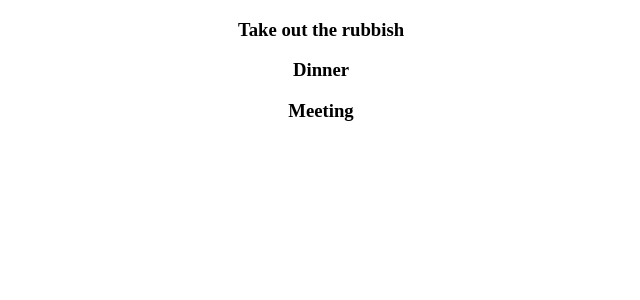
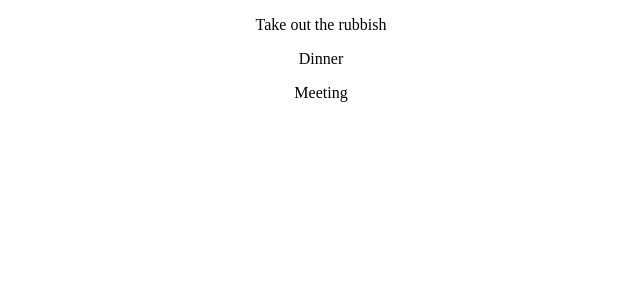
Before and after one commit to Thomas007G/react-portfolio, a React (Create React App) app: page / in a window 1280 px wide. Shown: the top 300 px of the page, without its empty margins (319-959 px from the left). Built offline with nearby package versions, Linux system fonts and the light colour scheme.

Commit message:
added styles into component for strikethrough on completion

```diff
--- a/src/App.jsx
+++ b/src/App.jsx
@@ -1,7 +1,6 @@
 import React, { Component } from 'react';
 import './App.css';
-import  Todos from './components/Todos.js'
-
+import  Todos from './components/Todos'
 
 class App extends Component {
   state = {
--- /dev/null
+++ b/src/components/TodoItem.js
@@ -0,0 +1,31 @@
+import React, { Component } from 'react'
+import PropTypes from 'prop-types';
+
+export class TodoItem extends Component {
+    getStyle = () => {
+        if(this.props.todo.completed) {
+            return {
+                textDecoration: 'line-through'
+            }
+        } else {
+            return {
+                textDecoration: 'none'
+            }
+        }
+    }
+  render() {
+    return (
+      <div style = {this.getStyle()}>
+        <p>{ this.props.todo.title }</p>
+      </div>
+    )
+  }
+}
+
+// PropTypes
+TodoItem.propType = {
+    todos: PropTypes.array.isRequired
+  }
+
+
+export default TodoItem
--- a/src/components/Todos.js
+++ b/src/components/Todos.js
@@ -1,11 +1,18 @@
-import React, { Component } from 'react'
-export class TodoList extends Component {
+import React, { Component } from 'react';
+import TodoItem from './TodoItem';
+import PropTypes from 'prop-types';
+
+export class Todos extends Component {
   render() {
     console.log(this.props.todos)
     return this.props.todos.map((todo) => (
-      <h3>{ todo.title }</h3>
-    ));
+      <TodoItem key={todo.id} todo={ todo }/>
+      ));
   }
 }
 
-export default TodoList
+// PropTypes
+Todos.propType = {
+  todos: PropTypes.array.isRequired
+}
+export default Todos;
```
